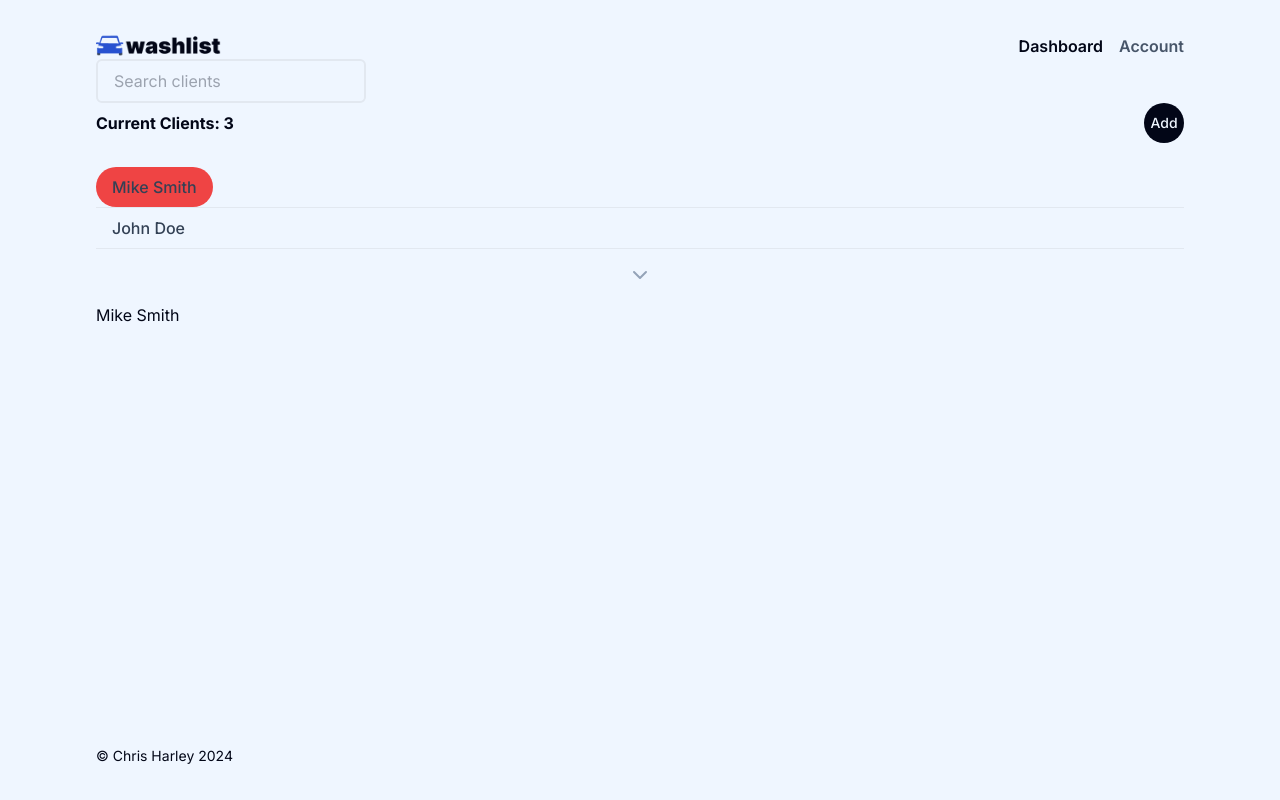
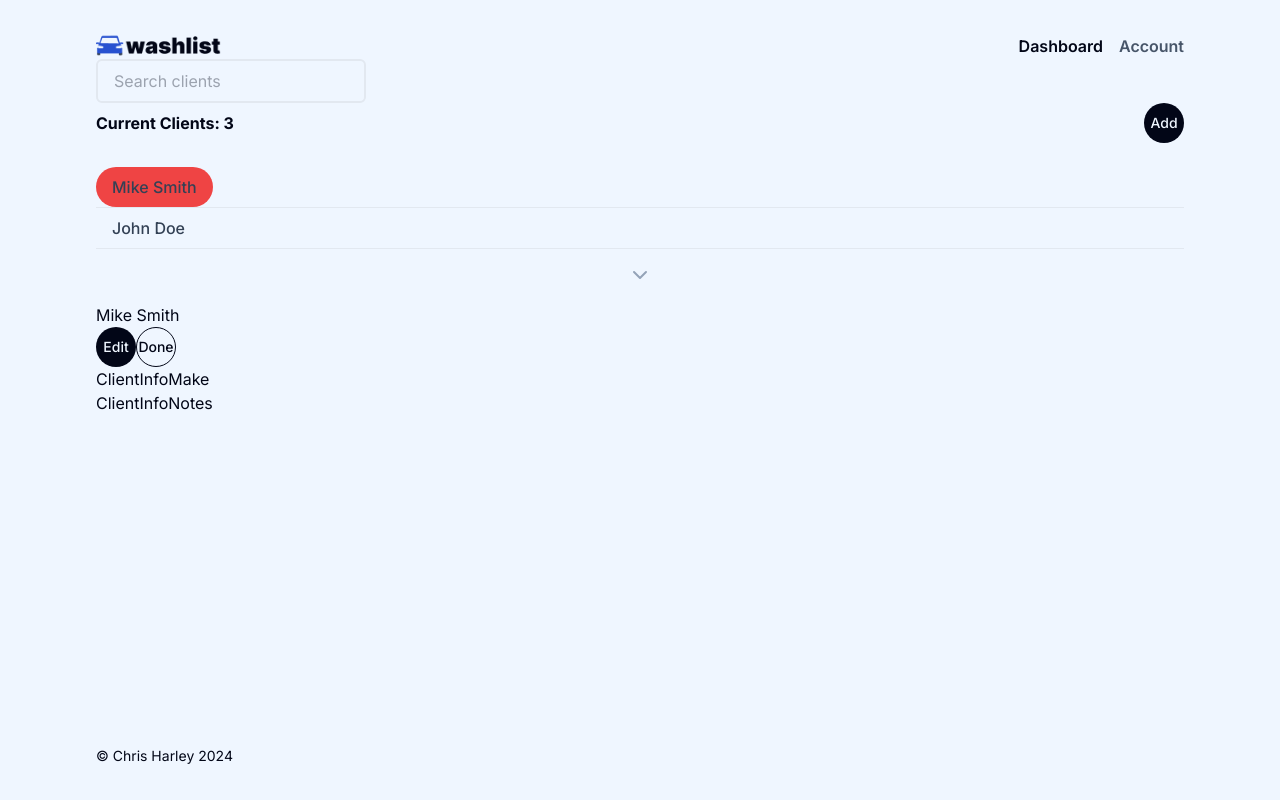
Before and after one commit to charley81/washlist, a Next.js app: page /my-app/dashboard in a window 1280 px wide. Both pictures are taken after a click on the button "Mike Smith". Built offline with nearby package versions, Linux system fonts and the light colour scheme.

Commit message:
client-info-header jsx complete

```diff
--- /dev/null
+++ b/src/components/client-info-header.tsx
@@ -0,0 +1,18 @@
+import { Client } from '@/lib/types'
+import { Button } from './ui/button'
+
+type ClientInfoHeaderProps = {
+  client: Client
+}
+
+export default function ClientInfoHeader({ client }: ClientInfoHeaderProps) {
+  return (
+    <header>
+      <h3>{client.name}</h3>
+      <Button size="icon">Edit</Button>
+      <Button variant="outline" size="icon">
+        Done
+      </Button>
+    </header>
+  )
+}
--- /dev/null
+++ b/src/components/client-info-make.tsx
@@ -0,0 +1,3 @@
+export default function ClientInfoMake() {
+  return <div>ClientInfoMake</div>
+}
--- /dev/null
+++ b/src/components/client-info-notes.tsx
@@ -0,0 +1,3 @@
+export default function ClientInfoNotes() {
+  return <div>ClientInfoNotes</div>
+}
--- a/src/components/client-info.tsx
+++ b/src/components/client-info.tsx
@@ -1,16 +1,36 @@
 'use client'
 
 import { useClientContext } from '@/lib/hooks'
+import ClientInfoHeader from './client-info-header'
+import ClientInfoMake from './client-info-make'
+import ClientInfoNotes from './client-info-notes'
 
 export default function ClientInfo() {
   const { selectedClient } = useClientContext()
 
+  if (!selectedClient) {
+    return (
+      <section className="w-full h-full">
+        <h1 className="text-2xl text-center">No client selected</h1>
+      </section>
+    )
+  }
+
   return (
     <section className="w-full h-full">
-      <h3>{selectedClient?.name}</h3>
-      {/* header  */}
-      {/* make */}
-      {/* notes */}
+      <ClientInfoHeader client={selectedClient} />
+      <ClientInfoMake client={selectedClient} />
+      <ClientInfoNotes client={selectedClient} />
     </section>
   )
 }
+
+// Client = {
+//   id: string;
+//   name: string;
+//   vehicleYear: number;
+//   vehicleColor: string;
+//   vehicleMake: string;
+//   vehicleModel: string;
+//   notes: string;
+// }
```
